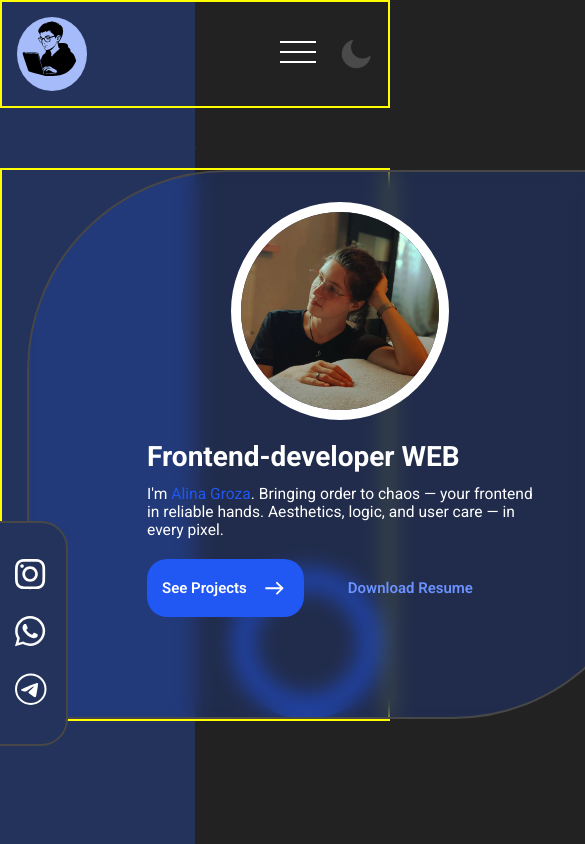
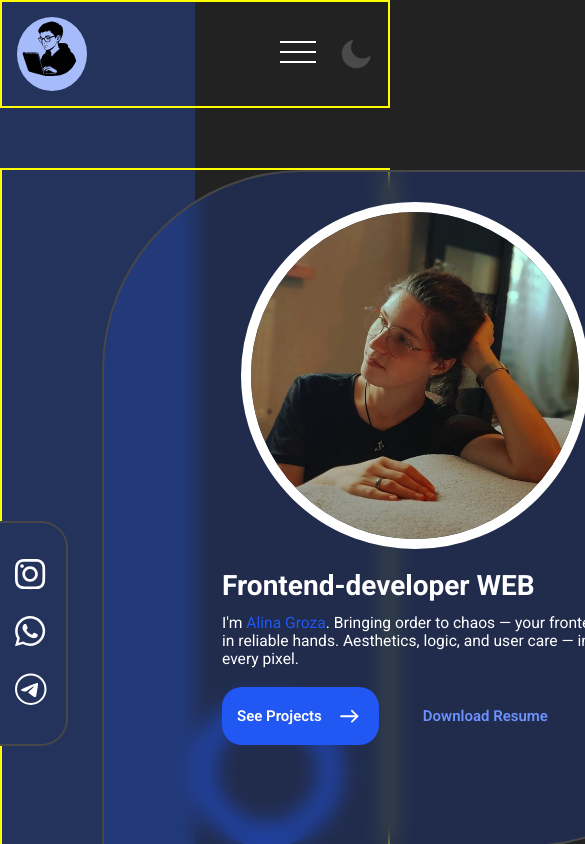
Before and after one commit to molniagrom/portfolio-start-project-vite-main, a React (Vite) app: page / in a window 390 px wide. Shown: the top 844 px of the page, 585 px wide, since content can reach past the window. Built offline with nearby package versions, Linux system fonts and the light colour scheme; a web font is replaced by a local one.

Commit message:
The adaptive in Main needs more work

```diff
--- a/src/components/Container.ts
+++ b/src/components/Container.ts
@@ -1,8 +1,10 @@
-import styled from "styled-components";
+import styled, {css} from "styled-components";
+import {theme} from "../styles/Theme.ts";
 
 type ContainerPropsType = {
     padding?: string;
     maxWidth?: string;
+    adaptMain?: boolean;
 }
 
 export const Container = styled.div<ContainerPropsType>`
@@ -12,4 +14,11 @@ export const Container = styled.div<ContainerPropsType>`
     padding: ${props => props.padding || undefined};
     margin: 0 auto;
     border: 2px solid yellow;
+
+    @media screen and ${theme.media.tabletBig} {
+        ${props => props.adaptMain && css`
+            padding: 0 100px;
+        `}
+
+    }
 `
--- a/src/components/icon/Icon.tsx
+++ b/src/components/icon/Icon.tsx
@@ -67,12 +67,12 @@ const Svg = styled.svg<SvgProps>`
     @media screen and ${theme.media.tabletBig} {
     ${props => props.adaptivePlus && css`
         top: -55px;
-        right: 100px;
+        left: 500px;
     `}
 
     ${props => props.adaptiveElipse && css`
         bottom: 0;
-        right: -20px;
+        right: -55px;
     `}
 
 }
--- a/src/components/wrappers/FlexWrapper.tsx
+++ b/src/components/wrappers/FlexWrapper.tsx
@@ -1,4 +1,4 @@
-import styled from "styled-components";
+import styled, {css} from "styled-components";
 import {theme} from "../../styles/Theme.ts";
 
 type FlexWrapperPropsType = {
@@ -10,6 +10,7 @@ type FlexWrapperPropsType = {
     padding?: string;
     position?: string;
     adaptive?: boolean;
+    adaptMain?: boolean;
 }
 
 export const FlexWrapper = styled.div<FlexWrapperPropsType>`
@@ -25,5 +26,8 @@ export const FlexWrapper = styled.div<FlexWrapperPropsType>`
 
     @media screen and ${theme.media.tabletBig} {
         flex-wrap: ${props => props.adaptive ? "wrap" : "no-wrap"};
+        ${props => props.adaptMain && css`
+            gap: 20px;
+        `}
     }
 `;
--- a/src/layout/sections/main/Main.tsx
+++ b/src/layout/sections/main/Main.tsx
@@ -15,7 +15,7 @@ import {HoverableIcon} from "../../../components/icon/HoverableIcon.tsx";
 export const Main = () => {
     return (
         <MainSection>
-            <Container padding={"0px 25px 0px 25px"}>
+            <Container adaptMain padding={"0px 25px 0px 25px"}>
                 <MainSectionWrapper>
                     <FlexWrapper
                         direction="row"
@@ -23,12 +23,16 @@ export const Main = () => {
                         justify="space-between"
                         alignItems="center"
                     >
-                        <Icon adaptivePlus={true} top={"-100px"} left={"25%"} width="108" height="107" viewBox="0 0 108 107" zIndex={"-1"}
+                        <Icon adaptivePlus={true} top={"-100px"} left={"25%"} width="108" height="107"
+                              viewBox="0 0 108 107" zIndex={"-11111111"}
                               position={"absolute"} iconId={"plus"}/>
-                        <Icon adaptiveElipse={true} bottom={"0"} right={"25px"} width="152" height="152" viewBox="0 0 152 152" zIndex={"-1"}
+                        <Icon adaptiveElipse={true} bottom={"0"} right={"25px"} width="152" height="152"
+                              viewBox="0 0 152 152" zIndex={"-11111111"}
                               position={"absolute"} iconId={"ElipseMiddle"}/>
                         <WrapperBlur>
-                            <FlexWrapper adaptive={true} gap={"5vw"} direction="row" alignItems={"center"} justify="space-around">
+                            <FlexWrapper adaptMain
+                                         adaptive={true} gap={"5vw"} direction="row" alignItems={"center"}
+                                         justify="space-around">
                                 <Photo
                                     src={myPhoto}
                                     width="334px"
@@ -97,21 +101,18 @@ const WrapperBlur = styled.div`
     border-radius: 200px 0;
     border: 2px solid ${theme.colors.linear};
     padding: 48px 90px 36px 106px;
+    //position: relative;
 
     @media screen and ${theme.media.tabletBig} {
         padding: 30px 118px 100px 118px;
     }
+
 `
 const MainSectionWrapper = styled.div`
     position: relative;
     max-width: 1160px;
     margin: 0 auto;
 
-        // @media screen and ${theme.media.tabletBig} {
-    //     &:first-child {
-    //         flex-wrap: wrap;
-    //     }
-    // }
 `
 
 export const MainTitle = styled.h1`
@@ -119,7 +120,7 @@ export const MainTitle = styled.h1`
     font-weight: 700;
     font-size: clamp(28px, 6vw, 60px);
     line-height: clamp(1.2, 4vw, 1.36);
-    margin-bottom: clamp(10px, 3vw, 20px);
+    padding-bottom: clamp(10px, 3vw, 20px);
 `
 
 type NamePropsType = {
@@ -130,8 +131,12 @@ export const Name = styled.h2<NamePropsType>`
     font-weight: 400;
     font-size: clamp(10px, 4vw, 20px);
     line-height: clamp(1.3, 3.5vw, 1.5);
-    margin-bottom: clamp(20px, 5vw, 47px);
-    //width: 90%;
+    padding-bottom: clamp(20px, 5vw, 42px);
+    @media screen and ${theme.media.tabletBig} {
+        padding-bottom: clamp(15px, 5vw, 50px);
+
+    }
+
 `
 
 const BlueWhite = styled.div`
--- a/src/layout/sections/main/Photo.tsx
+++ b/src/layout/sections/main/Photo.tsx
@@ -41,8 +41,8 @@ export const Photo = styled.img<PhotoPropsType>`
     }
 
     @media screen and ${theme.media.tabletSmall} {
-        width: 56.61%;
-        height: 56.61%;
+        width: 90%;
+        height: 90%;
     }
 
 
```
